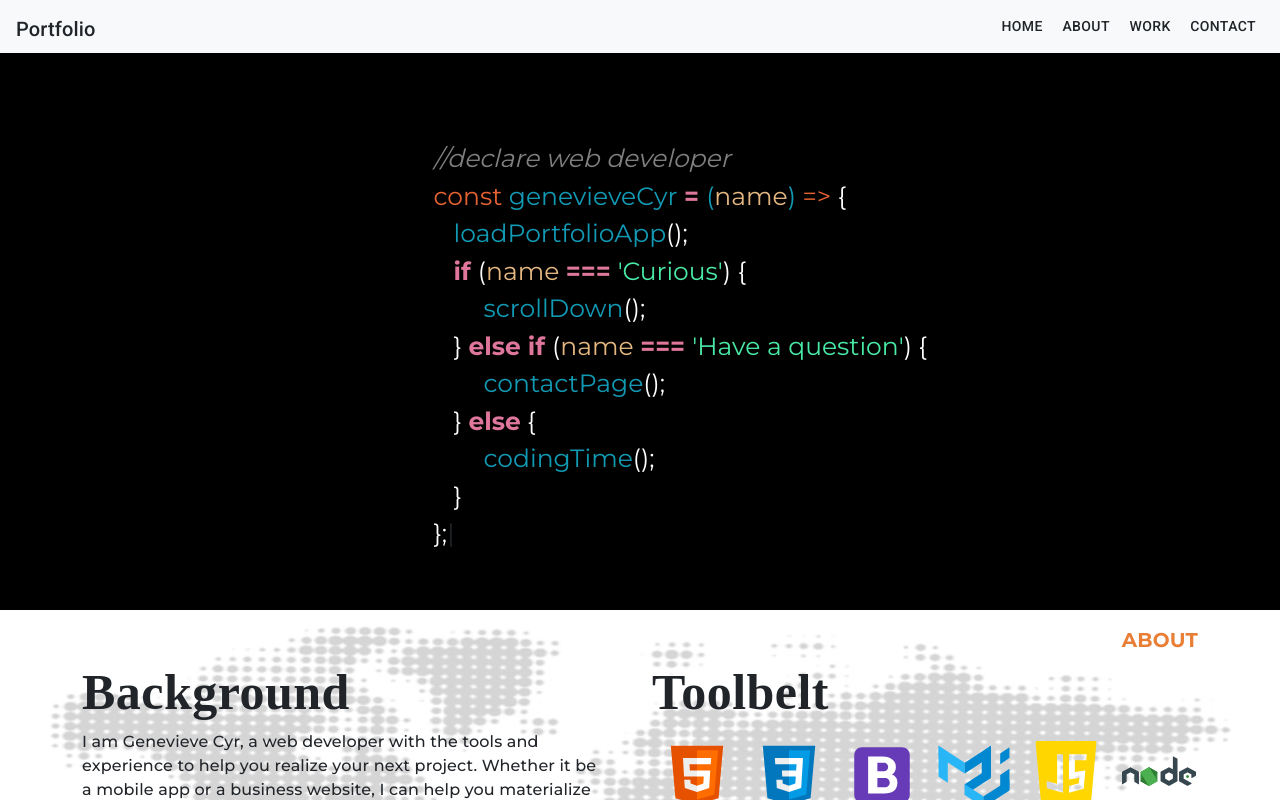
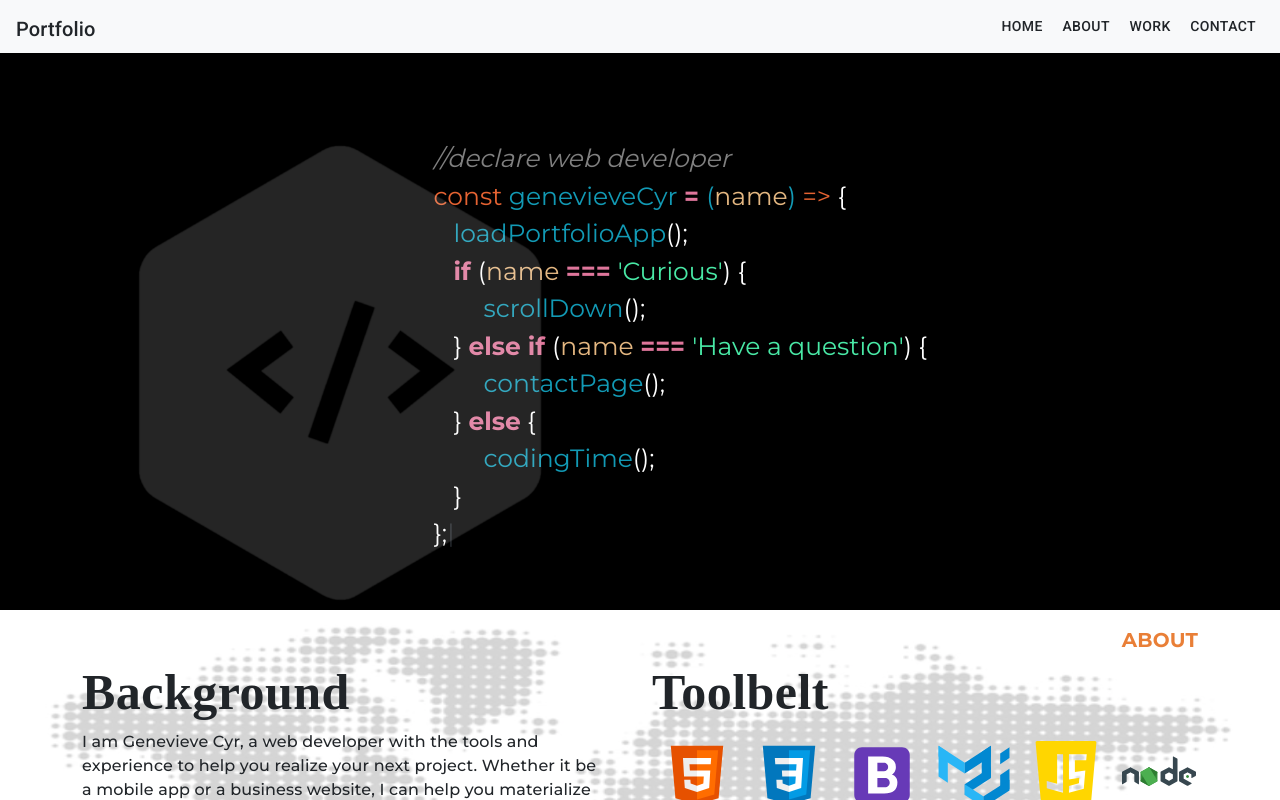
Before and after one commit to gcy2312/portfolio-app, a React (Create React App) app: page / in a window 1280 px wide. Shown: the top 800 px of the page. Built offline with nearby package versions, Linux system fonts and the light colour scheme; the HTML template or start-up script is replaced by a standard one; a web font is replaced by a local one; what react-animations would draw is missing.

Commit message:
add bg Img

```diff
--- a/src/components/Home/Home.jsx
+++ b/src/components/Home/Home.jsx
@@ -2,6 +2,8 @@ import React from "react";
 import { Typography, Container } from '@material-ui/core';
 import { Row, Col } from 'react-bootstrap';
 import Typist from 'react-typist';
+
+import logoImg from '../../assets/logo700.png';
 
 import './home.css';
 
@@ -25,6 +27,7 @@ function Home() {
         <Row className="justify-content-md-center">
 
           <Col md={7}>
+            <img class="bgImg" src={logoImg}></img>
             <Container>
 
               <Typist avgTypingDelay={20} stdTypingDelay={10} className="typist">
```
